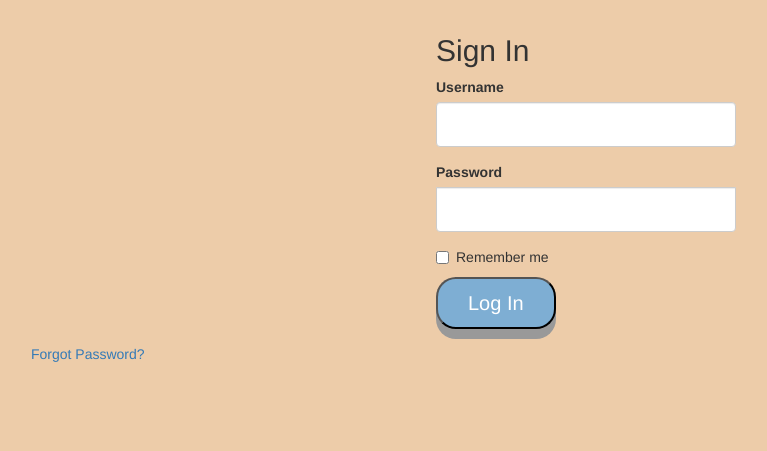
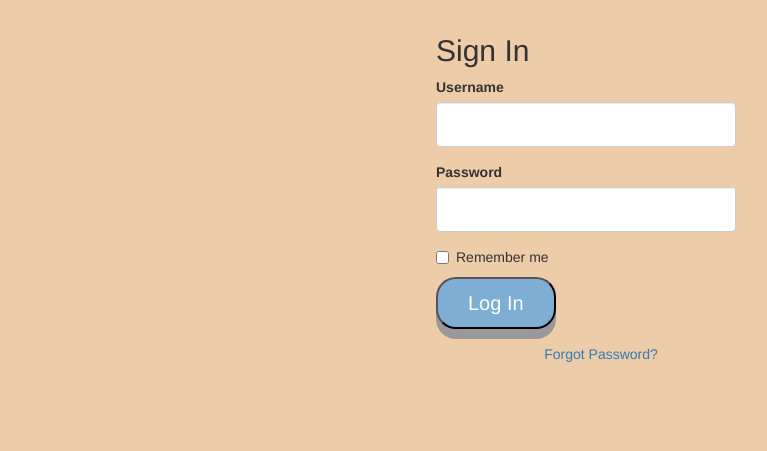
Before and after one commit to danieltran67/All-In-One-Agenda, a Flask app: page /login in a window 1280 px wide. Shown: the part 51-502 px from the top of the page, without its empty margins (54-821 px from the left). Run offline with Flask 2, Linux system fonts and the light colour scheme; some libraries are stand-ins or nearby versions.

Commit message:
Update login.html

```diff
--- a/templates/login.html
+++ b/templates/login.html
@@ -41,7 +41,7 @@ Login
             {{ wtf.form_field(form.remember) }}
             <button class="buttonPress" type="submit">Log In</button>
       </form>
-        <div class="container" style="">
+        <div class="container" style="text-align: center">
             <span class="psw"><a href="{{ url_for('reset_request') }}">Forgot Password?</a></span>
         </div>
     </div>
```
